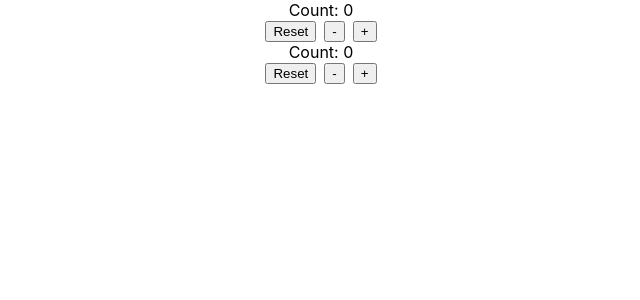
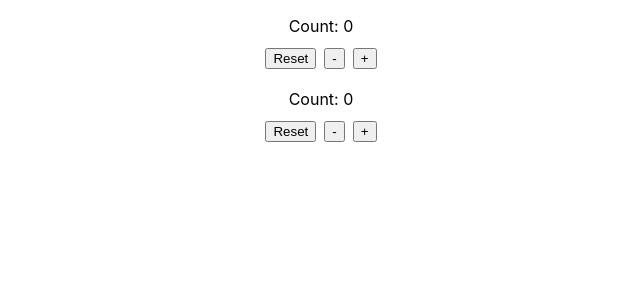
Before and after one commit to ryo4004/hooks, a React (Create React App) app: page / in a window 1280 px wide. Shown: the top 300 px of the page, without its empty margins (319-959 px from the left). Built offline with nearby package versions, Linux system fonts and the light colour scheme.

Commit message:
Update files

```diff
--- a/src/App.scss
+++ b/src/App.scss
@@ -2,8 +2,14 @@
   text-align: center;
 
   .counter {
+    margin: 16px 0;
+
+    div {
+      margin: 8px;
+    }
+
     button {
-      margin: 0 4px;
+      margin: 4px;
     }
   }
 }
--- a/src/useState/App.js
+++ b/src/useState/App.js
@@ -1,28 +1,8 @@
 import React, { useState } from 'react'
+import Counter from './Counter'
 
 const App = () => {
-  return (
-    <div className="App">
-      <Counter />
-    </div>
-  );
-}
-
-const initialState = 0
-
-const Counter = () => {
-  const [count, setCount] = useState(initialState)
-
-  return (
-    <div className='counter'>
-      <span>Count: {count}</span>
-      <div>
-        <button onClick={() => setCount(initialState)}>Reset</button>
-        <button onClick={() => setCount(count - 1)}>-</button>
-        <button onClick={() => setCount(count + 1)}>+</button>
-      </div>
-    </div>
-  )
+  return <Counter />
 }
 
 export default App
--- /dev/null
+++ b/src/useState/Counter.js
@@ -0,0 +1,20 @@
+import React, { useState } from 'react'
+
+const initialState = 0
+
+const Counter = () => {
+  const [count, setCount] = useState(initialState)
+
+  return (
+    <div className='counter'>
+      <span>Count: {count}</span>
+      <div>
+        <button onClick={() => setCount(initialState)}>Reset</button>
+        <button onClick={() => setCount(count - 1)}>-</button>
+        <button onClick={() => setCount(count + 1)}>+</button>
+      </div>
+    </div>
+  )
+}
+
+export default Counter
```
